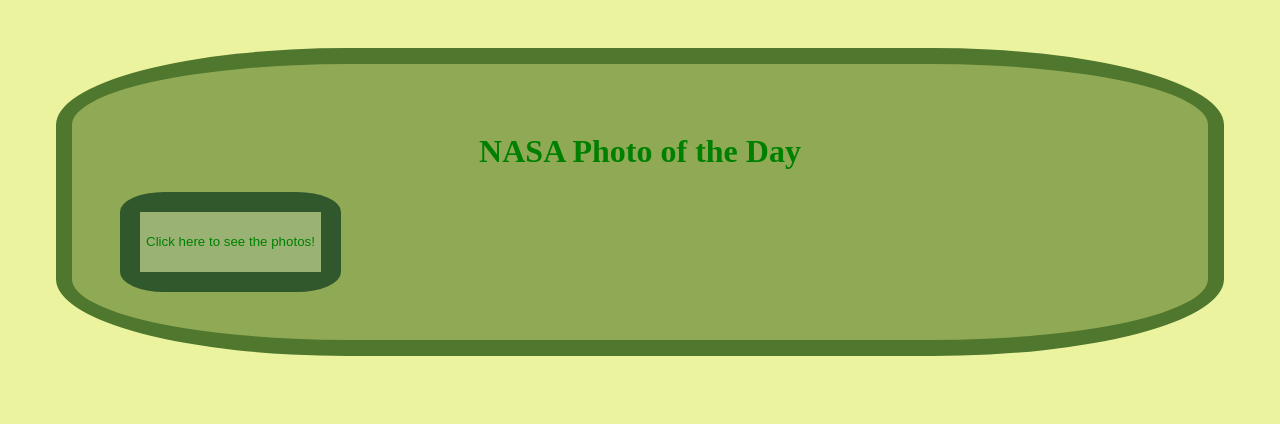
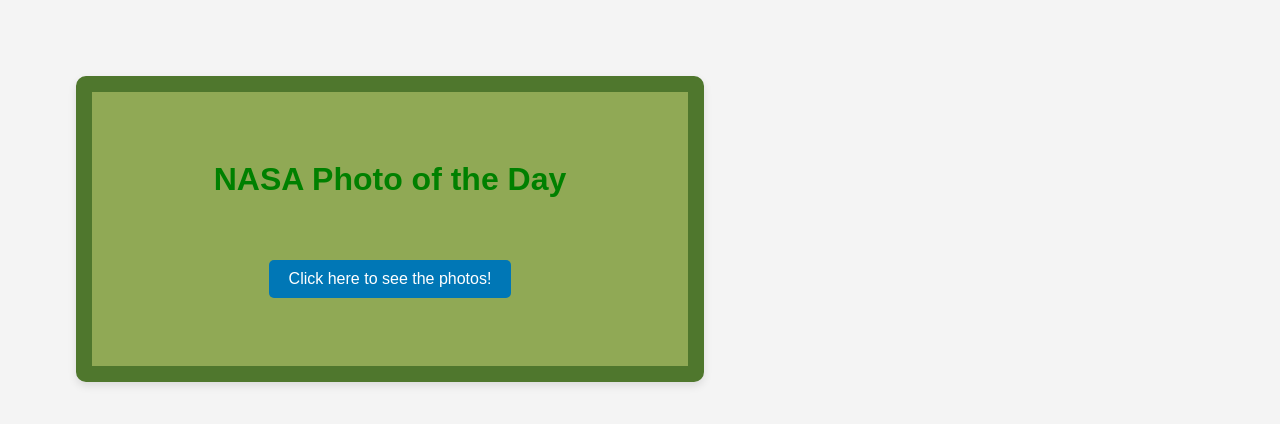
Before and after one commit to Giv3Grac3/nasaPhotoOfTheDay, a plain HTML site: page index.html in a window 1280 px wide. Drawn offline with Linux system fonts and the light colour scheme.

Commit message:
git push origin main

```diff
--- a/css/style.css
+++ b/css/style.css
@@ -1,5 +1,8 @@
 body {
-  background-color: #ecf39e;
+  font-family: Arial, sans-serif;
+  background-color: #f4f4f4;
+  color: #333;
+  padding: 20px;
 }
 .box {
   border-color: #4f772d;
@@ -9,19 +12,40 @@ body {
   padding: 3rem;
   border-width: 1rem;
   border-radius: 25%;
+  display: grid;
+  grid-template-columns: 1fr;
+  gap: 20px;
+  justify-items: center;
+  width: 100%;
+  max-width: 500px;
+  border-radius: 10px;
+  box-shadow: 0 4px 8px rgba(0, 0, 0, 0.1);
 }
 h1 {
   text-align: center;
   color: green;
 }
 .bttn {
-  display: flex;
-  justify-content: center;
-  align-items: center;
-  height: 100px;
-  border: 20px solid #31572c;
-  border-radius: 20%;
-  background-color: #9bb275;
-  color: green;
-  text-align: center;
+  display: block;
+  margin: 20px auto;
+  padding: 10px 20px;
+  font-size: 16px;
+  background-color: #0077b6;
+  color: white;
+  border: none;
+  border-radius: 5px;
+  cursor: pointer;
 }
+button:hover {
+  background-color: #005f8d;
+}
+@media (min-width: 768px) {
+  #photo-container {
+      grid-template-columns: 1fr 1fr;
+  }
+}
+@media (min-width: 1024px) {
+  #photo-container {
+      grid-template-columns: 1fr 1fr 1fr;
+  }
+}
--- a/index.js
+++ b/index.js
@@ -13,6 +13,18 @@ function getApiData() {
       console.log(data);
     })
     .catch((error) => console.error("Error:", error));
+    }
+    function getErDone() {
+let paragraph = document.createElement("p");
+    paragraph.textContent = `One of my favorite photos are ${img}`;
+
+    bttn.addEventListener("click", getApiData);
+
 }
 
-bttn.addEventListener("click", getApiData);
+
+
+// create a function to the data
+// inisde the function loop over data that came from api
+// for each item in the array, create variables for TITLE<
+// render them to the screen using appendchild
```
Also changed, not shown: index.html (line endings or trailing spaces).
